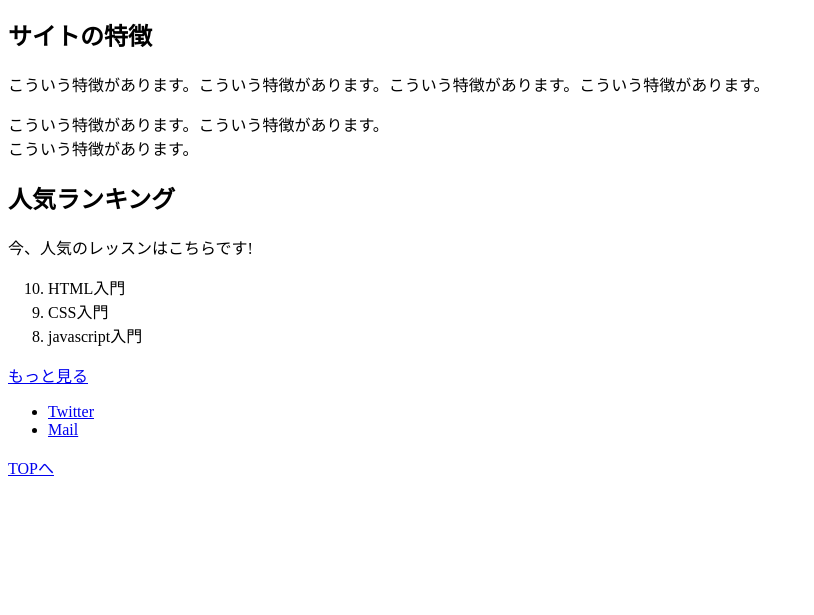
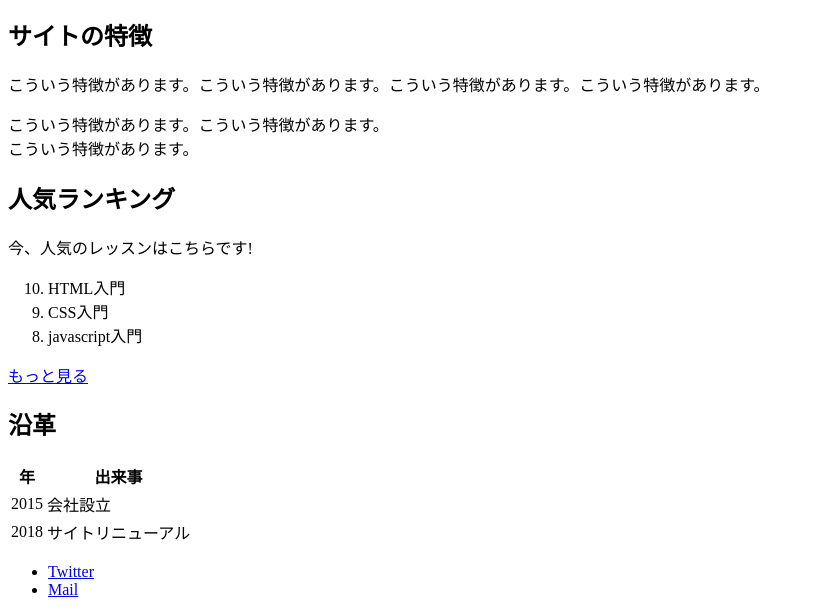
Before and after one commit to Sota-Watanabe/Make-Website, a plain HTML site: page MyHTMLProject/index.html in a window 1280 px wide. Shown: the part 232-847 px from the top of the page, without its empty margins (0-814 px from the left). Before the commit the page ends 800 px from the top, so only its background shows below. Drawn offline with Linux system fonts and the light colour scheme.

Commit message:
basicH19 完了

```diff
--- a/MyHTMLProject/index.html
+++ b/MyHTMLProject/index.html
@@ -27,11 +27,22 @@
             <li>javascript入門</li>
         </ol>
         <p><a href="more_lessons.html">もっと見る</a></p>
+
+        <h2>沿革</h2>
+        <table>
+            <thead>
+                <tr><th>年</th><th>出来事</th></tr>
+            </thead>
+            <tbody>
+                <tr><td>2015</td><td>会社設立</td></tr>
+                <tr><td>2018</td><td>サイトリニューアル</td></tr>
+            </tbody>
+        </table>
+
+
         <ul>
             <li><a href="https://twitter.com/dotinstall" target="_blank">Twitter</a></li>
             <li><a href="mailto:sota@gmail.com" target="_blank">Mail</a></li>
         </ul>
-        <!-- <p><a href="#">TOPへ</a></p> -->
-        <p><a href="#top">TOPへ</a></p>
     </body>
 </html>
```
